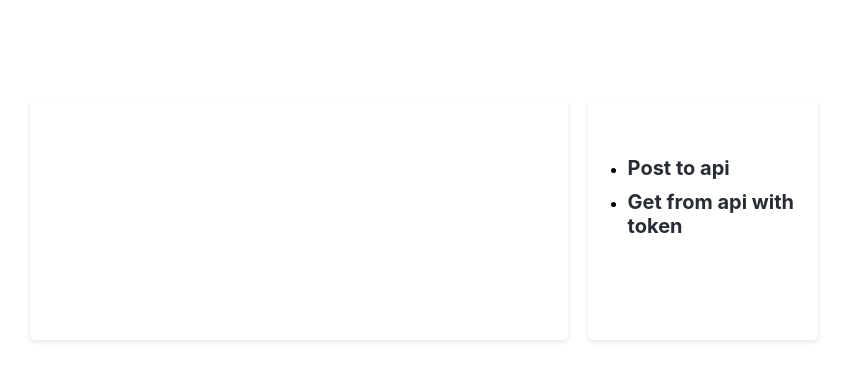
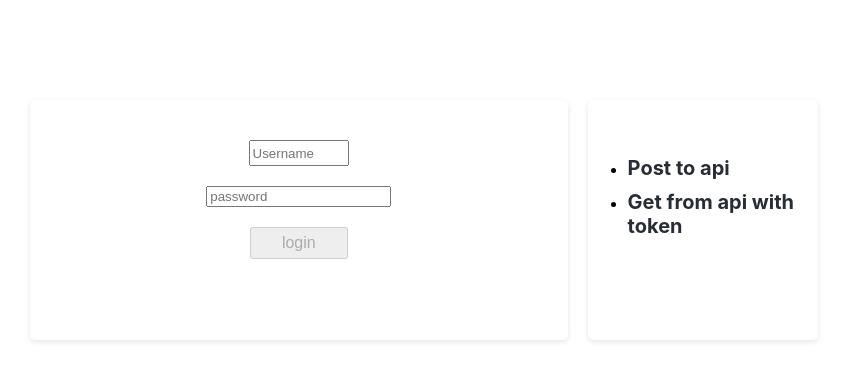
Before and after one commit to alex-b88/react_demos, a React (Create React App) app: page /users in a window 1280 px wide. Shown: the top 380 px of the page, without its empty margins (226-1073 px from the left). Built offline with nearby package versions, Linux system fonts and the light colour scheme.

Commit message:
hw5 dummy json post a post error

```diff
--- a/src/components/formComponent/FormComponent.tsx
+++ b/src/components/formComponent/FormComponent.tsx
@@ -9,8 +9,8 @@ const FormComponent = () => {
 
     const {handleSubmit, register, formState: {errors, isValid}} = useForm<IFormModel>({mode: 'all', resolver: joiResolver(formValidator)})
 
-    const customHandler = (dataFromForm:IFormModel) => {
-        const serverResponse = putPost(dataFromForm);
+    const customHandler = async (dataFromForm:IFormModel) => {
+        const serverResponse = await putPost(dataFromForm);
         console.log(serverResponse);
     }
 
--- /dev/null
+++ b/src/components/loginComponent/LoginComponent.tsx
@@ -0,0 +1,33 @@
+import React from 'react';
+import {useForm} from "react-hook-form";
+import {ILoginModel} from "../../models/ILoginModel";
+import {joiResolver} from "@hookform/resolvers/joi";
+import {LoginformValidator} from "../../validators/LoginformValidator";
+
+const LoginComponent = () => {
+
+    const {handleSubmit, register, formState:{errors, isValid}} = useForm<ILoginModel>({mode: 'all', resolver: joiResolver(LoginformValidator)});
+
+    const customHandler = async (loginCredentials:ILoginModel) => {
+
+    }
+
+    return (
+        <div className={"login-container"}>
+            <form onSubmit={handleSubmit(customHandler)}>
+                <>
+                    <input placeholder={"Username"} type="text" {...register('login')}/>
+                    {errors.login && <div>{errors.login.message}</div>}
+                </>
+                <>
+                    <input placeholder={"password"} type="password" {...register('password')}></input>
+                    {errors.password && <div>{errors.password.message}</div>}
+                </>
+                <button disabled={!isValid}>login</button>
+            </form>
+
+        </div>
+    );
+};
+
+export default LoginComponent;
--- /dev/null
+++ b/src/models/ILoginModel.ts
@@ -0,0 +1,5 @@
+
+export interface ILoginModel {
+    login: string;
+    password: string;
+}
--- a/src/pages/UsersPage.tsx
+++ b/src/pages/UsersPage.tsx
@@ -1,9 +1,10 @@
 import React from 'react';
+import LoginComponent from "../components/loginComponent/LoginComponent";
 
 const UsersPage = () => {
     return (
         <div className={'users-page'}>
-
+            <LoginComponent/>
         </div>
     );
 };
--- a/src/services/axiosInstanse.ts
+++ b/src/services/axiosInstanse.ts
@@ -1,5 +1,5 @@
 import axios from 'axios';
 
 export const axiosInstanse = axios.create({
-    baseURL: 'https://jsonplaceholder.typicode.com',
+    baseURL: 'https://dummyjson.com',
 });
--- a/src/services/putPost.ts
+++ b/src/services/putPost.ts
@@ -2,18 +2,16 @@ import {IFormModel} from "../models/IFormModel";
 import {axiosInstanse} from "./axiosInstanse";
 
 
-export const putPost = async (dataFromForm:IFormModel): Promise<number> => {
+export const putPost = async (dataFromForm:IFormModel) => {
     const {title, body} = dataFromForm;
 
-    return await axiosInstanse.post('posts', {
-        body: JSON.stringify({
-            title: title,
-            body: body,
-            userId: Math.floor(Math.random() * 50) + 1,
-        }),
-    }, {
-        headers: {
-            'Content-type': 'application/json; charset=UTF-8',
-        },})
-        .then(response => {return response.status})
+    return await axiosInstanse.post('posts/add', {
+        headers: {'Content-type': 'application/json'},
+            body: JSON.stringify({
+                title: title,
+                userId: 5,
+                body: body
+            })
+        })
+        .then(response => {return response})
 }
--- /dev/null
+++ b/src/validators/LoginformValidator.ts
@@ -0,0 +1,18 @@
+import Joi from "joi";
+
+export const LoginformValidator = Joi.object({
+    login: Joi.string()
+        .required()
+        .pattern(/^[a-zA-Z0-9]+$/)
+        .messages({
+            "object.regex": "field must be between 3 and 20 characters",
+            "any.required": "field is required",
+        }),
+    password: Joi.string()
+        .min(3)
+        .max(20)
+        .required()
+        .messages({
+            "string.min": "field must be between 3 and 20 characters",
+        })
+})
```
